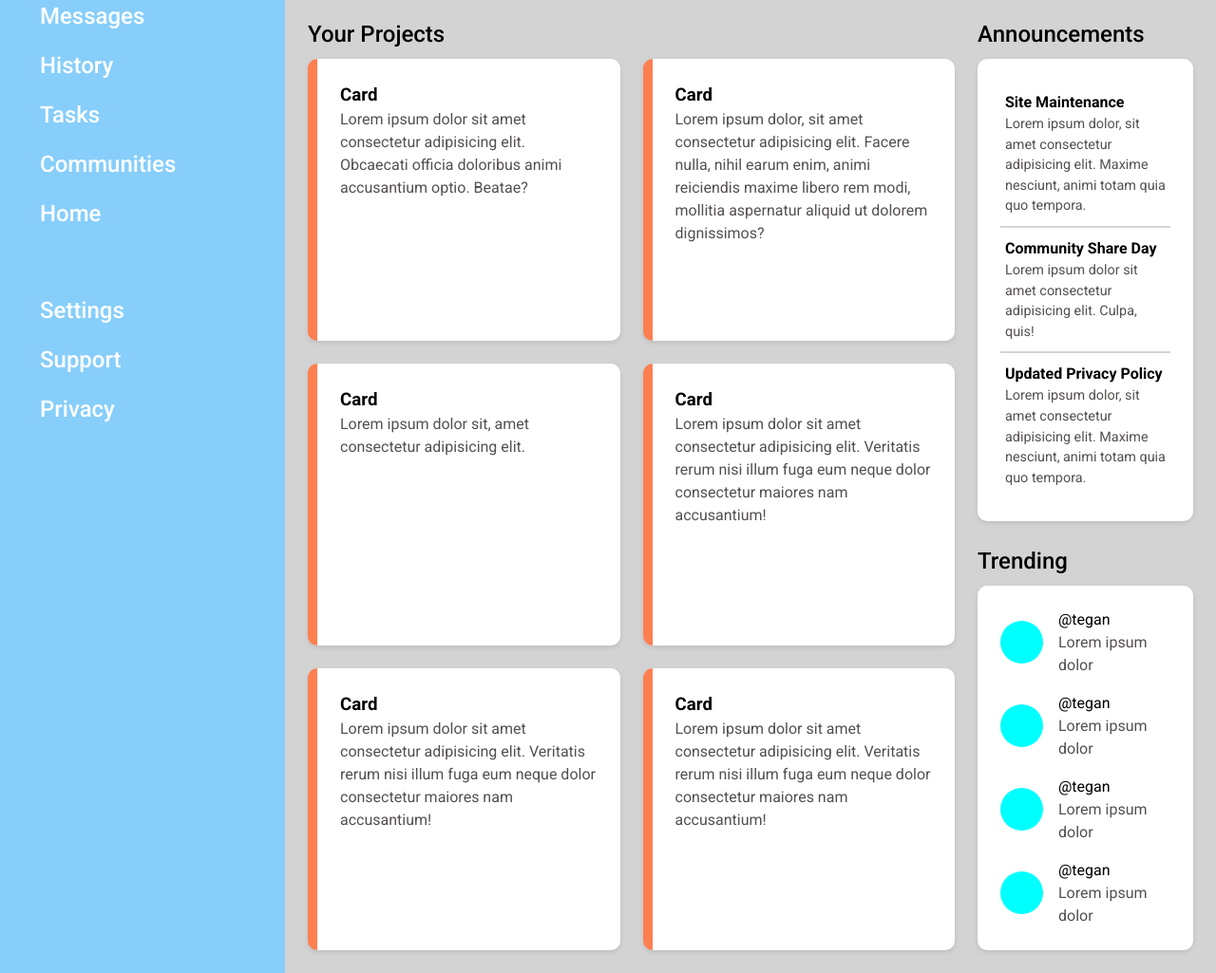
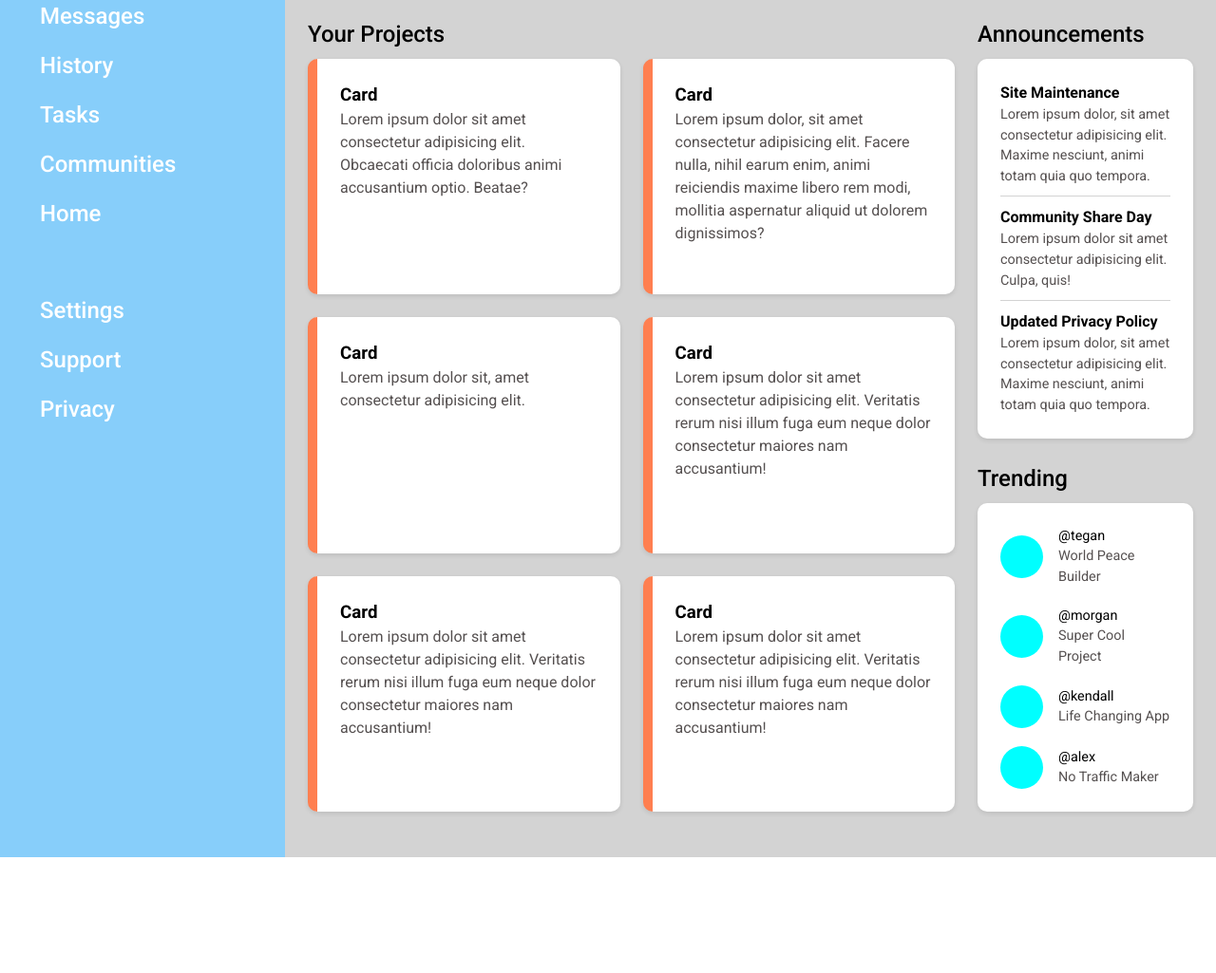
Before and after one commit to isikava/admin-dashboard, a plain HTML site: page index.html in a window 1280 px wide. Shown: the part 185-1210 px from the top of the page at 95% size. After the commit the page ends 1088 px from the top, so only its background shows below. Drawn offline with Linux system fonts and the light colour scheme.

Commit message:
Refactor Announcements and Trending section

```diff
--- a/index.html
+++ b/index.html
@@ -100,64 +100,76 @@
         </div>
         <div>
           <h2>Announcements</h2>
-          <div class="card announcements">
+          <ul class="card announcements">
+            <li>
               <a href="#">
                 <h4>Site maintenance</h4>
                 <p>
-                Lorem ipsum dolor, sit amet consectetur adipisicing elit. Maxime
-                nesciunt, animi totam quia quo tempora.
+                  Lorem ipsum dolor, sit amet consectetur adipisicing elit.
+                  Maxime nesciunt, animi totam quia quo tempora.
                 </p>
               </a>
-            <div class="line"></div>
+            </li>
+            <li>
               <a href="#">
                 <h4>Community share day</h4>
                 <p>
-                Lorem ipsum dolor sit amet consectetur adipisicing elit. Culpa,
-                quis!
+                  Lorem ipsum dolor sit amet consectetur adipisicing elit.
+                  Culpa, quis!
                 </p>
               </a>
-            <div class="line"></div>
+            </li>
+            <li>
               <a href="#">
                 <h4>Updated privacy policy</h4>
                 <p>
-                Lorem ipsum dolor, sit amet consectetur adipisicing elit. Maxime
-                nesciunt, animi totam quia quo tempora.
+                  Lorem ipsum dolor, sit amet consectetur adipisicing elit.
+                  Maxime nesciunt, animi totam quia quo tempora.
                 </p>
               </a>
-          </div>
+            </li>
+          </ul>
         </div>
         <div>
           <h2>Trending</h2>
-          <div class="card trending">
+          <ul class="card trending">
+            <li>
               <a href="#">
                 <div class="avatar avatar-small"></div>
                 <div>
                   <span>@tegan</span>
-                <p>Lorem ipsum dolor</p>
+                  <p>World Peace Builder</p>
                 </div>
               </a>
+            </li>
+            <li>
               <a href="#">
                 <div class="avatar avatar-small"></div>
                 <div>
-                <span>@tegan</span>
-                <p>Lorem ipsum dolor</p>
+                  <span>@morgan</span>
+                  <p>Super Cool Project</p>
                 </div>
               </a>
+            </li>
+            <li>
               <a href="#">
                 <div class="avatar avatar-small"></div>
                 <div>
-                <span>@tegan</span>
-                <p>Lorem ipsum dolor</p>
+                  <span>@kendall</span>
+                  <p>Life Changing App</p>
                 </div>
               </a>
+            </li>
+            <li>
               <a href="#">
                 <div class="avatar avatar-small"></div>
                 <div>
-                <span>@tegan</span>
-                <p>Lorem ipsum dolor</p>
+                  <span>@alex</span>
+                  <p>No Traffic Maker</p>
                 </div>
               </a>
-          </div>
+            </li>
+          </ul>
         </div>
       </main>
     </div>
--- a/style.css
+++ b/style.css
@@ -192,8 +192,6 @@ h2 {
 }
 
 .card {
-  display: flex;
-  flex-direction: column;
   padding: 1.5rem;
   border-radius: 10px;
   background: white;
@@ -212,6 +210,8 @@ h2 {
 }
 
 .projects .card {
+  display: flex;
+  flex-direction: column;
   min-height: 100%;
   border-left: 10px solid coral;
   cursor: pointer;
@@ -226,25 +226,32 @@ h2 {
   box-shadow: 0 4px 5px rgba(0, 0, 0, 0.2);
 }
 
-.announcements a {
-  padding: 10px 5px;
+.announcements li {
+  padding: 10px 0;
+}
+
+.announcements li:first-child {
+  padding-top: 0;
+}
+
+.announcements li:last-child {
+  padding-bottom: 0;
+}
+
+.announcements li + li {
+  border-top: 1px solid lightgray;
 }
 
 .announcements p {
   font-size: 0.9rem;
 }
 
-.line {
-  width: 100%;
-  height: 2px;
-  background-color: lightgray;
-}
-
 .trending {
-  display: flex;
-  flex-direction: row;
-  flex-wrap: wrap;
+  display: grid;
+  grid-template-columns: 1fr 1fr;
+  align-items: center;
   gap: 1rem;
+  font-size: 0.9rem;
 }
 
 .trending a {
@@ -270,8 +277,10 @@ h2 {
 
   .board {
     padding: 1.5rem;
+    padding: 1.5rem 1.5rem 3rem 1.5rem;
     grid-template-rows: auto 1fr;
     grid-template-columns: 3fr 1fr;
+    align-self: flex-start;
     gap: 1.5rem;
   }
 
@@ -286,6 +295,11 @@ h2 {
     flex: 1;
     gap: 1.5rem;
   }
+
+  .trending {
+    grid-template-columns: 1fr;
+    gap: 1.2rem;
+  }
 }
 
 @media (width >= 75em) {
```
Lines whose indentation alone changed are shown as unchanged.
